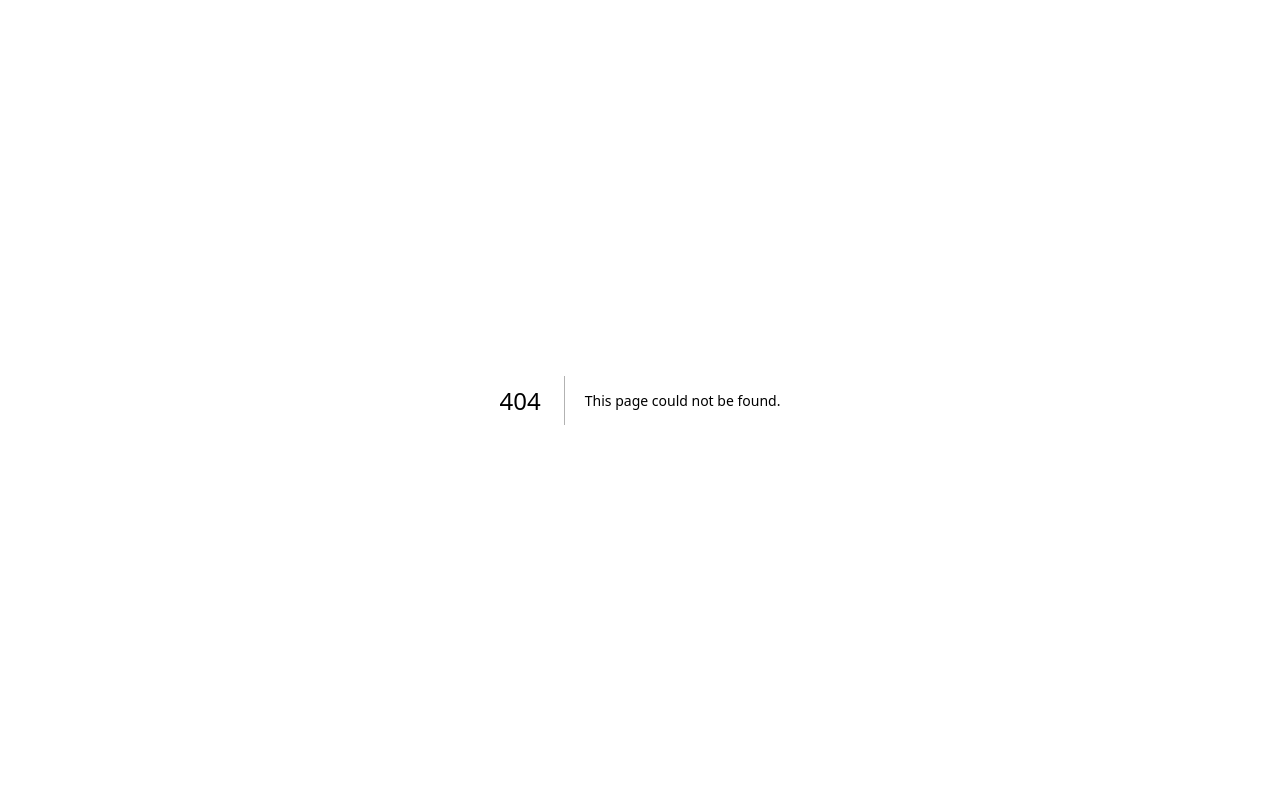
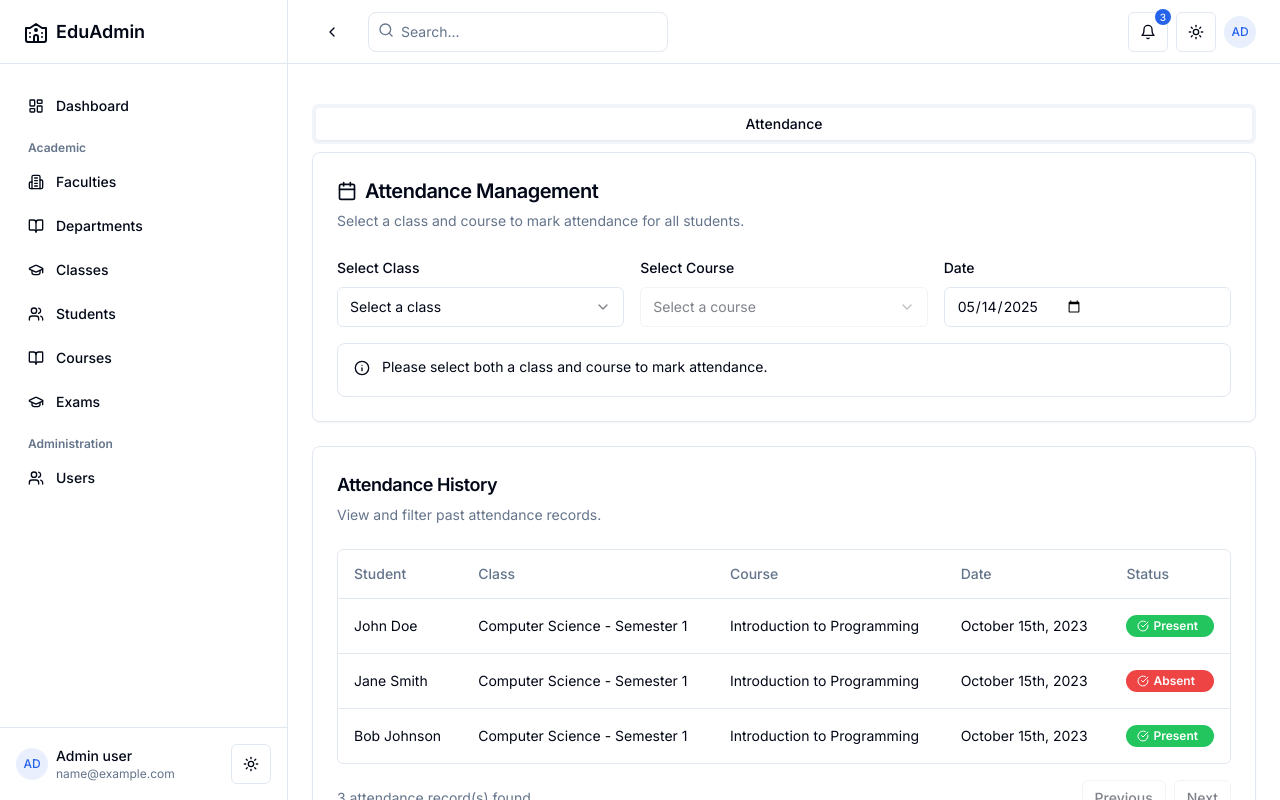
Before and after one commit to aden031/school-management-system, a Next.js app: page /attendances in a window 1280 px wide. Before the commit this address had no page. Built offline with nearby package versions, Linux system fonts and the light colour scheme; sample sign-in values are in the browser's storage.

Commit message:
attendances page concatinate and some un used components removed

```diff
--- /dev/null
+++ b/app/attendances/page.tsx
@@ -0,0 +1,23 @@
+"use client"
+
+import { Tabs, TabsContent, TabsList, TabsTrigger } from "@/components/ui/tabs"
+import { AttendanceDataTable } from "@/components/data-tables/attendance-data-table"
+import DashboardLayout from "@/components/layout/dashboard-layout"
+
+export default function ManagementPage() {
+
+  return (
+    <DashboardLayout>
+    <div className="container mx-auto py-4">
+      <Tabs defaultValue="attendance">
+          <TabsList className="inline-flex w-full">
+            <TabsTrigger value="attendance" className="w-full">Attendance</TabsTrigger>
+          </TabsList>
+        <TabsContent value="attendance">
+          <AttendanceDataTable />
+        </TabsContent>
+      </Tabs>
+    </div>
+  </DashboardLayout>
+  )
+}
--- a/app/exams/page.tsx
+++ b/app/exams/page.tsx
@@ -1,7 +1,6 @@
 "use client"
 
 import { Tabs, TabsContent, TabsList, TabsTrigger } from "@/components/ui/tabs"
-import { DepartmentDataTable } from "@/components/data-tables/department-data-table"
 import DashboardLayout from "@/components/layout/dashboard-layout"
 import { ExamTypeDataTable } from "@/components/data-tables/exam-type-data-table"
 import { ExamDataTable } from "@/components/data-tables/exam-data-table"
```
Also changed, not shown: app/finances/page.tsx (+0 -8 lines).
